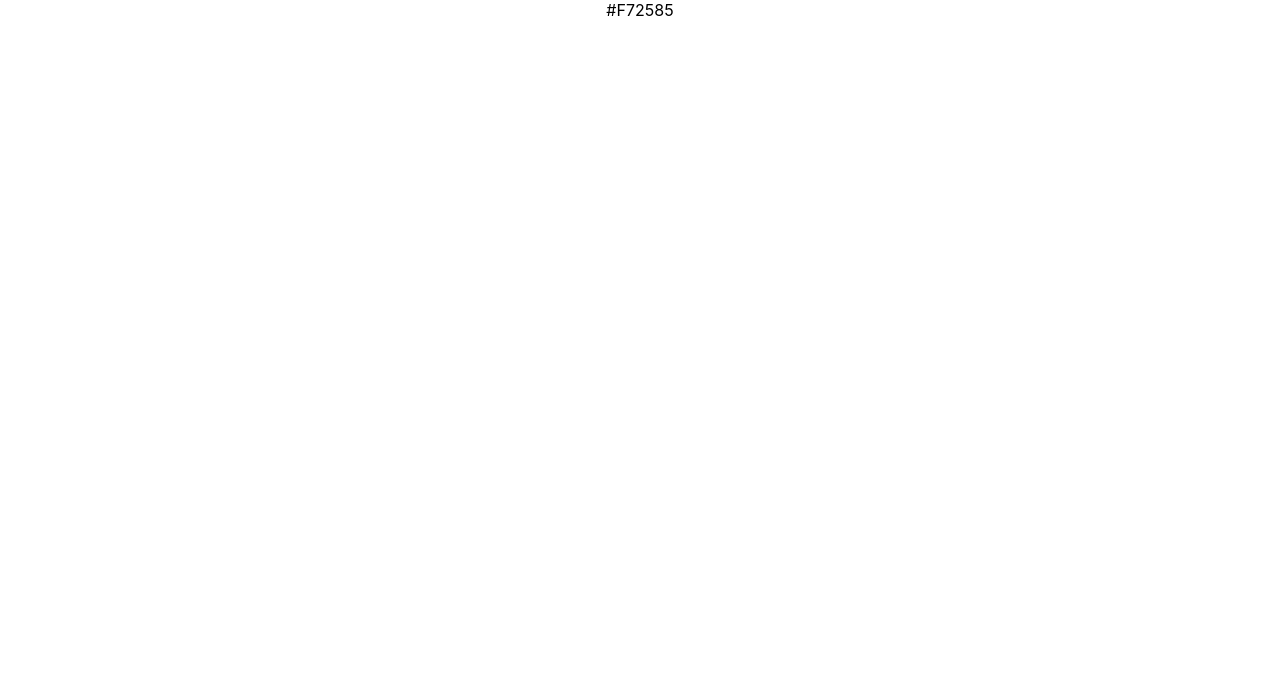
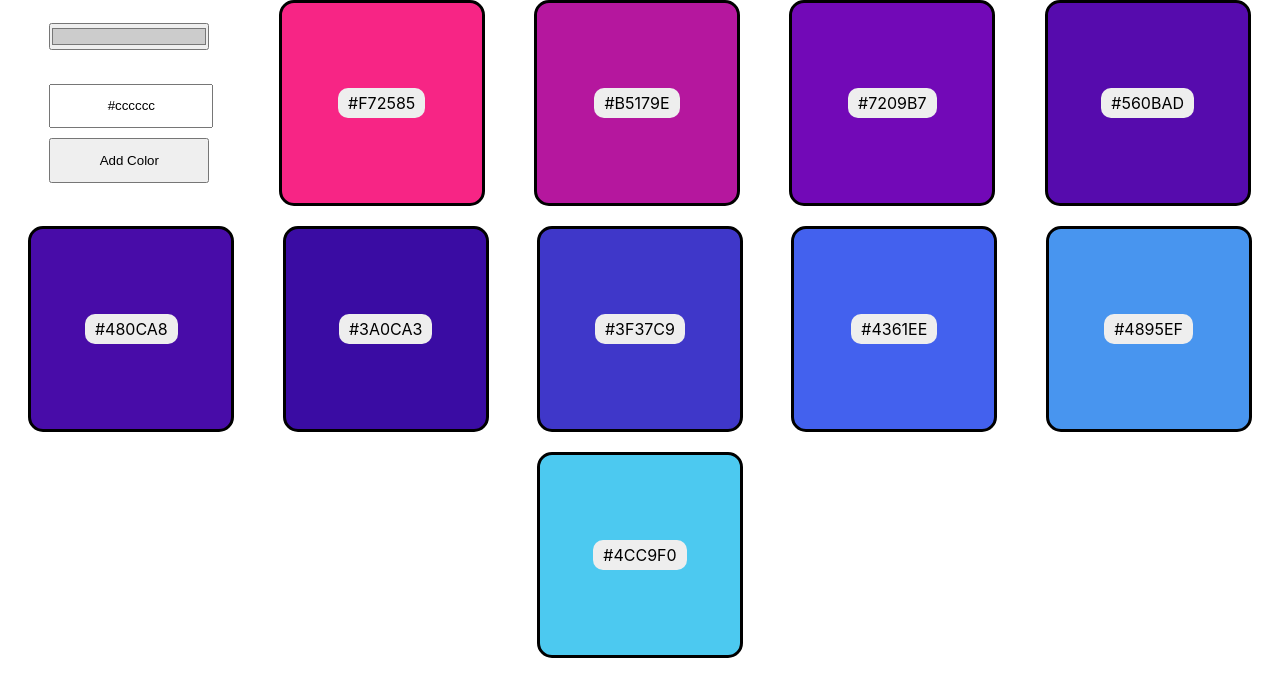
Before and after one commit to Chaosfuchs/color-saver-app, a React (Create React App) app: page / in a window 1280 px wide. Shown: the top 696 px of the page. Built offline with nearby package versions, Linux system fonts and the light colour scheme.

Commit message:
Add color form and style and all functions

```diff
--- a/src/App.js
+++ b/src/App.js
@@ -1,6 +1,7 @@
 import { useState, useEffect } from 'react';
 import styled, { css } from 'styled-components';
-import Box from './components/ColorBox';
+import ColorBox from './components/ColorBox';
+import ColorForm from './components/ColorForm';
 
 const colorList = [
   '#F72585',
@@ -19,11 +20,15 @@ export default function App() {
   const [hexColor, setHexColor] = useState(colorList);
   return (
     <CardFlex>
-      <div>
-        <span>{colorList[0]}</span>
-      </div>
+      <ColorForm onSubmit={handleSubmit} />
+      {hexColor.map(color => (
+        <ColorBox color={color} />
+      ))}
     </CardFlex>
   );
+  function handleSubmit(newColor) {
+    setHexColor([newColor, ...hexColor]);
+  }
 }
 
 const CardFlex = styled.main`
--- a/src/components/ColorBox.jsx
+++ b/src/components/ColorBox.jsx
@@ -1,6 +1,6 @@
 import styled, { css } from 'styled-components';
 
-export default function Box({ color }) {
+export default function ColorBox({ color }) {
   return (
     <StyledBox backgroundColor={color} onClick={handleClick}>
       <span>{color}</span>
--- /dev/null
+++ b/src/components/ColorForm.jsx
@@ -0,0 +1,41 @@
+import styled from 'styled-components';
+import { useState, useEffect } from 'react';
+
+export default function ColorForm({ onSubmit }) {
+  const [color, setColor] = useState('#cccccc');
+
+  return (
+    <FormContainer
+      action=""
+      onSubmit={event => {
+        event.preventDefault();
+        onSubmit(color);
+      }}
+    >
+      <input type="color" value={color} onChange={handleChange} />
+      <input type="text" value={color} onChange={handleChange} />
+      <button type="submit">Add Color</button>
+    </FormContainer>
+  );
+
+  function handleChange(event) {
+    setColor(event.target.value);
+  }
+}
+
+const FormContainer = styled.form`
+  box-sizing: border-box;
+  display: grid;
+  gap: 10px;
+  width: 200px;
+  height: 200px;
+  padding: 20px;
+
+  input {
+    width: 100%;
+    heigth: 100%;
+    margin: 0;
+    padding: 0;
+    text-align: center;
+  }
+`;
```
